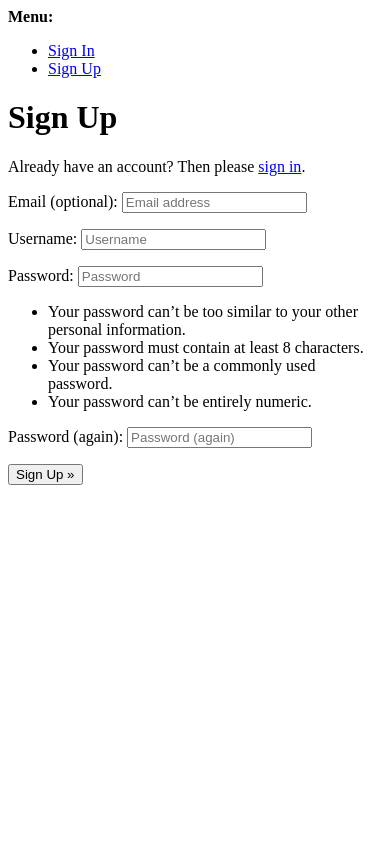
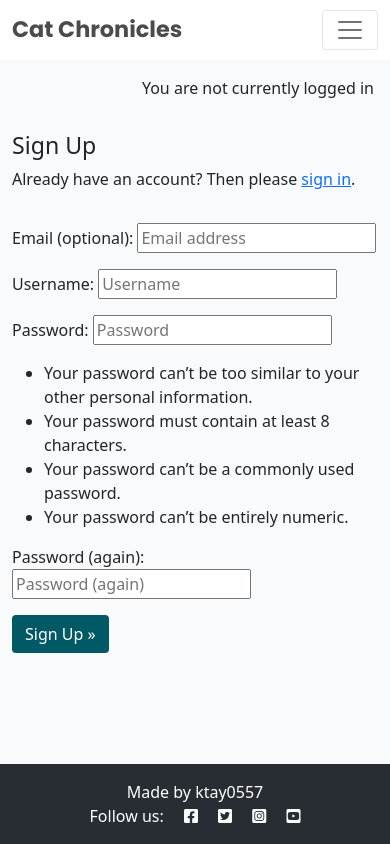
Before and after one commit to ktay0557/project_4, a Django app: page /accounts/signup/ in a window 390 px wide. Run offline with Django 4.2, Linux system fonts and the light colour scheme; some libraries are stand-ins or nearby versions.

Commit message:
Add personalised message to user and update sign up form

```diff
--- a/cat_chronicles/settings.py
+++ b/cat_chronicles/settings.py
@@ -27,7 +27,7 @@ TEMPLATES_DIR = os.path.join(BASE_DIR, 'templates')
 SECRET_KEY = os.environ.get("SECRET_KEY")
 
 # SECURITY WARNING: don't run with debug turned on in production!
-DEBUG = False
+DEBUG = True
 
 ALLOWED_HOSTS = [
     '8000-ktay0557-project-4-pvdir6bbjo.us2.codeanyapp.com',
--- a/templates/account/signup.html
+++ b/templates/account/signup.html
@@ -1,21 +1,43 @@
-{% extends "account/base.html" %}
+{% extends "base.html" %}
 
-{% load i18n %}
+<!-- Login social -->
+{% load i18n %} {% load account socialaccount %}
+<!-- Login -->
+{% block head_title %}{% trans "Sign Up" %}{% endblock %} {% block content %}
 
-{% block head_title %}{% trans "Signup" %}{% endblock head_title %}
+<div class="container">
+  <div class="row">
+    <div class="col-md-8 mt-3 offset-md-2">
+      <h3>{% trans "Sign Up" %}</h3>
 
-{% block content %}
-<h1>{% trans "Sign Up" %}</h1>
-
-<p>{% blocktrans %}Already have an account? Then please <a href="{{ login_url }}">sign in</a>.{% endblocktrans %}</p>
-
-<form class="signup" id="signup_form" method="post" action="{% url 'account_signup' %}">
-  {% csrf_token %}
-  {{ form.as_p }}
-  {% if redirect_field_value %}
-  <input type="hidden" name="{{ redirect_field_name }}" value="{{ redirect_field_value }}" />
-  {% endif %}
-  <button type="submit">{% trans "Sign Up" %} &raquo;</button>
-</form>
-
-{% endblock content %}
+      <p>
+        {% blocktrans %}Already have an account? Then please
+        <a href="{{ login_url }}">sign in</a>.
+        <!-- end -->
+        {% endblocktrans %}
+      </p>
+    </div>
+  </div>
+  <div class="row">
+    <div class="col-md-8 mt-3 offset-md-2">
+      <form
+        class="signup"
+        id="signup_form"
+        method="post"
+        action="{% url 'account_signup' %}"
+      >
+        {% csrf_token %} {{ form.as_p }} {% if redirect_field_value %}
+        <input
+          type="hidden"
+          name="{{ redirect_field_name }}"
+          value="{{ redirect_field_value }}"
+        />
+        {% endif %}
+        <button class="btn btn-signup right" type="submit">
+          {% trans "Sign Up" %} &raquo;
+        </button>
+      </form>
+    </div>
+  </div>
+</div>
+{% endblock %}
--- a/templates/base.html
+++ b/templates/base.html
@@ -112,6 +112,12 @@
     </nav>
 
     <main class="flex-shrink-0 main-bg">
+        {% if user.is_authenticated %}
+        <p class="text-end m-3">You are currently logged in as {{ user }}</p>
+        {% else %}
+        <p class="text-end m-3">You are not currently logged in</p>
+        {% endif %}
+
       {% block content %}
       <!-- Content Goes here -->
       {% endblock content %}
```
